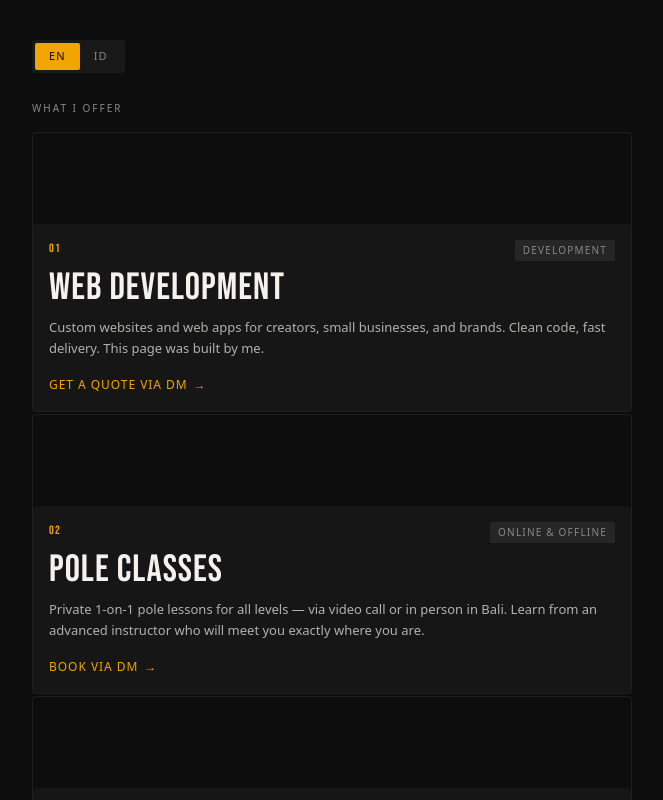
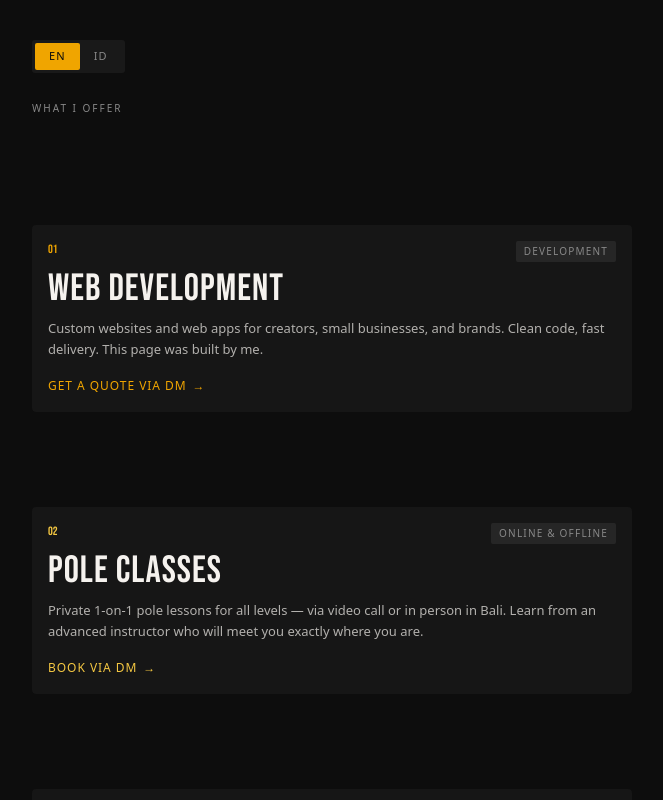
Before and after one commit to innakostiuk/innakoss88, a Next.js app: page /en in a window 1280 px wide. Shown: the part 760-1560 px from the top of the page, without its empty margins (308-971 px from the left). Built offline with nearby package versions, Linux system fonts and the light colour scheme.

Commit message:
remove videos from git

```diff
--- a/components/Hero.tsx
+++ b/components/Hero.tsx
@@ -43,6 +43,7 @@ export const Hero = () => {
         </div>
         <Link
           href="https://instagram.com/inna.koss88"
+          target="_blank"
           className="inline-flex animate-fade-up items-center gap-2 rounded-xs
             bg-accent px-6 py-3.25 text-[13px] font-medium tracking-[0.06em]
             text-black [animation-delay:0.38s]
--- a/components/ServiceCard.tsx
+++ b/components/ServiceCard.tsx
@@ -1,5 +1,6 @@
 import { type Service } from '@/lib/translations';
 import Link from 'next/link';
+import { twMerge } from 'tailwind-merge';
 
 export const ServiceCard = ({
   service,
@@ -16,19 +17,23 @@ export const ServiceCard = ({
 
   return (
     <div
-      className={`transition-color relative flex min-h-70 animate-fade-up
-        flex-col justify-end overflow-hidden rounded-sm border-[0.5px]
-        border-[#ffffff14] duration-200 before:absolute before:top-0
-        before:bottom-0 before:left-0 before:z-2 before:w-0.75
-        before:origin-bottom before:scale-y-0 before:bg-accent
-        before:transition-transform before:duration-250 before:ease-in-out
-        hover:border-white/16 hover:before:scale-y-100 ${delayClass[index]}`}
+      className={twMerge(
+        `transition-color relative flex min-h-70 animate-fade-up flex-col
+        justify-end overflow-hidden rounded-sm duration-200 before:absolute
+        before:top-0 before:bottom-0 before:left-0 before:z-2 before:w-0.75
+        before:origin-bottom before:scale-y-0 before:transition-transform
+        before:duration-250 before:ease-in-out hover:border-white/16
+        hover:before:scale-y-100 ${delayClass[index]}`,
+        index === 1 ? 'before:bg-accent2' : 'before:bg-accent',
+      )}
     >
       <div className="rounded-sm bg-card-bg p-4">
         <div className="mb-2 flex items-start justify-between">
           <span
-            className="font-family-bebas text-[12px] tracking-widest
-              text-accent"
+            className={twMerge(
+              'tracking-wides font-family-bebas text-[12px] text-accent',
+              index === 1 ? 'text-accent2' : 'text-accent',
+            )}
           >
             {service.num}
           </span>
@@ -49,9 +54,13 @@ export const ServiceCard = ({
           {service.desc}
         </p>
         <Link
-          href=""
-          className="mt-3.5 inline-flex items-center gap-1.5 text-[12px]
-            font-medium tracking-[0.08em] text-accent uppercase"
+          href="https://instagram.com/inna.koss88"
+          target="_blank"
+          className={twMerge(
+            `mt-3.5 inline-flex items-center gap-1.5 text-[12px] font-medium
+            tracking-[0.08em] uppercase`,
+            index === 1 ? 'text-accent2' : 'text-accent',
+          )}
         >
           <span>{service.cta}</span>→
         </Link>
```
Also changed, not shown: 1 other file (tests, documents, lock files or other folders).
